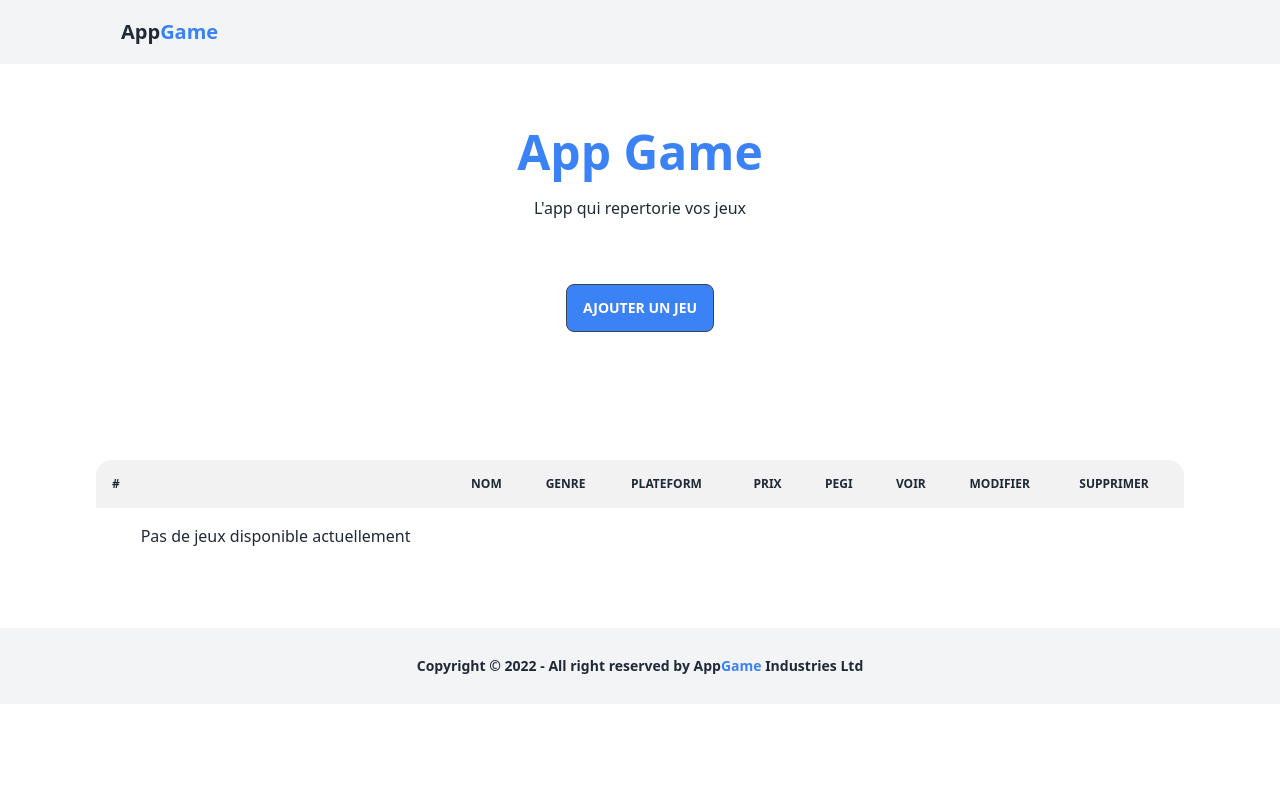
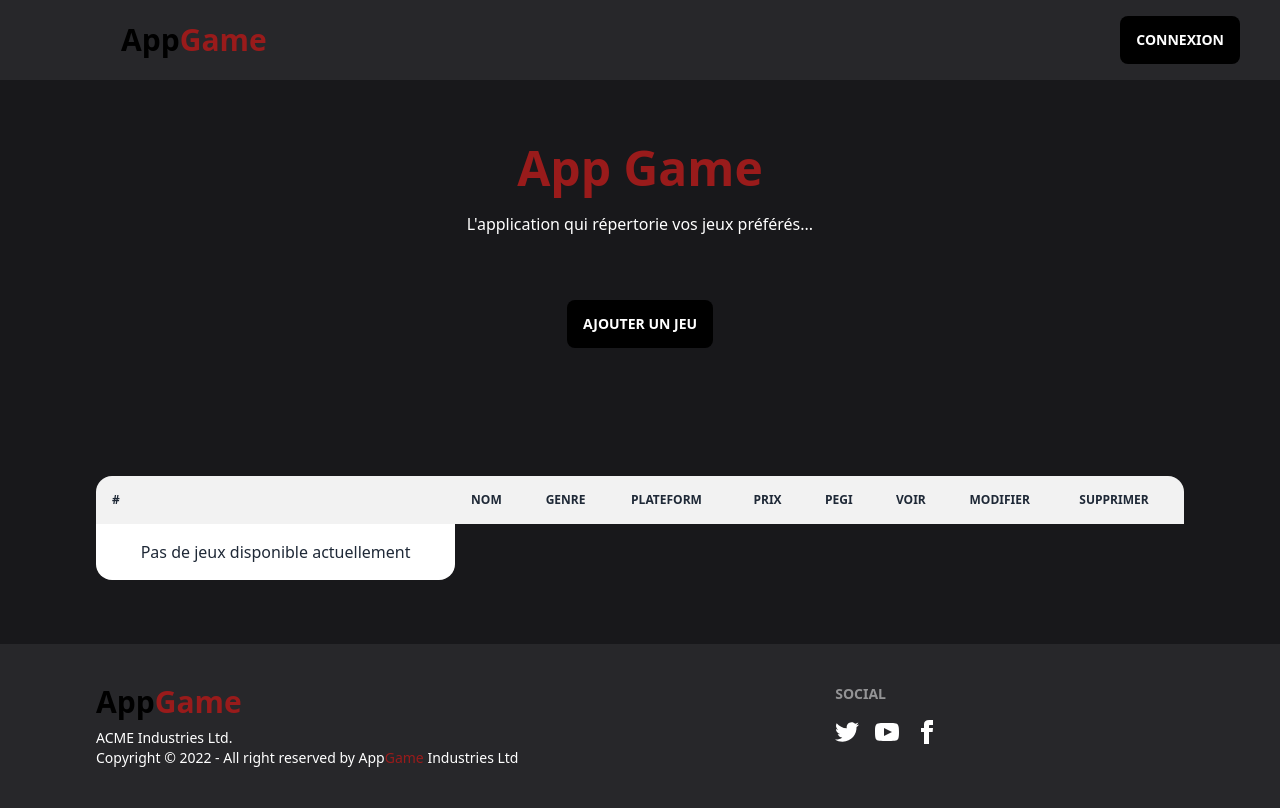
Before and after one commit to Shan-Dw/app_game-master, a PHP site: page /index.php in a window 1280 px wide. Before the commit the page ends 674 px from the top, so only its background shows below. Run offline with PHP 8.4, Linux system fonts and the light colour scheme; data that the repository does not hold is empty; some libraries are stand-ins or nearby versions.

Commit message:
Change one thing in view

```diff
--- a/view/layout.php
+++ b/view/layout.php
@@ -11,18 +11,30 @@
     <title>App Game | <?= $title ?></title>
 </head>
 
-<body>
-    <div class="navbar bg-gray-100">
-        <a class="btn btn-ghost normal-case text-xl mx-24" href="index.php">App<span class=" text-blue-500">Game</span></a>
+<body class="bg-zinc-900">
+    <div class="navbar bg-zinc-800 justify-between py-4 items-center">
+        <a class="btn btn-ghost normal-case text-3xl mx-24 text-black font-extrabold" href="index.php">App<span class="text-3xl text-red-800">Game</span></a>
+        <button class="btn gap-1 bg-black border-0 mr-8">
+          Connexion
+        </button>
     </div>
     <main class="px-24">
     <?= $content ?>
     </main>
-  <footer class="footer footer-center p-4 bg-gray-100 text-base-content">
-    <div>
-        <p class="font-semibold py-3 ">Copyright © 2022 - All right reserved by App<span class=" text-blue-500">Game</span> Industries Ltd</p>
+    <footer class="footer p-10 bg-zinc-800 text-neutral-content">
+  <div class="ml-14">
+  <a class=" normal-case text-3xl  text-black font-extrabold" href="index.php">App<span class="text-3xl text-red-800">Game</span></a>
+    <p>ACME Industries Ltd.<br>Copyright © 2022 - All right reserved by App<span class=" text-red-800">Game</span> Industries Ltd</p>
+  </div>
+  <div>
+    <span class="footer-title">Social</span>
+    <div class="grid grid-flow-col gap-4">
+      <a><svg xmlns="http://www.w3.org/2000/svg" width="24" height="24" viewBox="0 0 24 24" class="fill-current"><path d="M24 4.557c-.883.392-1.832.656-2.828.775 1.017-.609 1.798-1.574 2.165-2.724-.951.564-2.005.974-3.127 1.195-.897-.957-2.178-1.555-3.594-1.555-3.179 0-5.515 2.966-4.797 6.045-4.091-.205-7.719-2.165-10.148-5.144-1.29 2.213-.669 5.108 1.523 6.574-.806-.026-1.566-.247-2.229-.616-.054 2.281 1.581 4.415 3.949 4.89-.693.188-1.452.232-2.224.084.626 1.956 2.444 3.379 4.6 3.419-2.07 1.623-4.678 2.348-7.29 2.04 2.179 1.397 4.768 2.212 7.548 2.212 9.142 0 14.307-7.721 13.995-14.646.962-.695 1.797-1.562 2.457-2.549z"></path></svg></a>
+      <a><svg xmlns="http://www.w3.org/2000/svg" width="24" height="24" viewBox="0 0 24 24" class="fill-current"><path d="M19.615 3.184c-3.604-.246-11.631-.245-15.23 0-3.897.266-4.356 2.62-4.385 8.816.029 6.185.484 8.549 4.385 8.816 3.6.245 11.626.246 15.23 0 3.897-.266 4.356-2.62 4.385-8.816-.029-6.185-.484-8.549-4.385-8.816zm-10.615 12.816v-8l8 3.993-8 4.007z"></path></svg></a>
+      <a><svg xmlns="http://www.w3.org/2000/svg" width="24" height="24" viewBox="0 0 24 24" class="fill-current"><path d="M9 8h-3v4h3v12h5v-12h3.642l.358-4h-4v-1.667c0-.955.192-1.333 1.115-1.333h2.885v-5h-3.808c-3.596 0-5.192 1.583-5.192 4.615v3.385z"></path></svg></a>
     </div>
-  </footer>
+  </div>
+</footer>
 </body>
 
 </html>
--- a/view/partials/_h1.php
+++ b/view/partials/_h1.php
@@ -1 +1 @@
-<h1 class="text-blue-500 text-5xl  text-uppercase font-black text-center"><?= $main_title ?></h1>
+<h1 class="text-red-800 text-5xl  text-uppercase font-black text-center"><?= $main_title ?></h1>
--- a/view/partials/_home.php
+++ b/view/partials/_home.php
@@ -5,11 +5,11 @@
         <?php $main_title = "App Game";
         include("_h1.php")
         ?>
-        <p class="pt-5">L'app qui repertorie vos jeux</p>
+        <p class="pt-5 text-white">L'application qui répertorie vos jeux préférés...</p>
 
         <!--Add Game -->
         <div class="pt-16 pb-16">
-            <a href="addGame.php" class="btn bg-blue-500">Ajouter un jeu</a>
+            <a href="addGame.php" class="btn bg-black border-0">Ajouter un jeu</a>
         </div>
 
         <?php require_once("_alert.php") ?>
```
